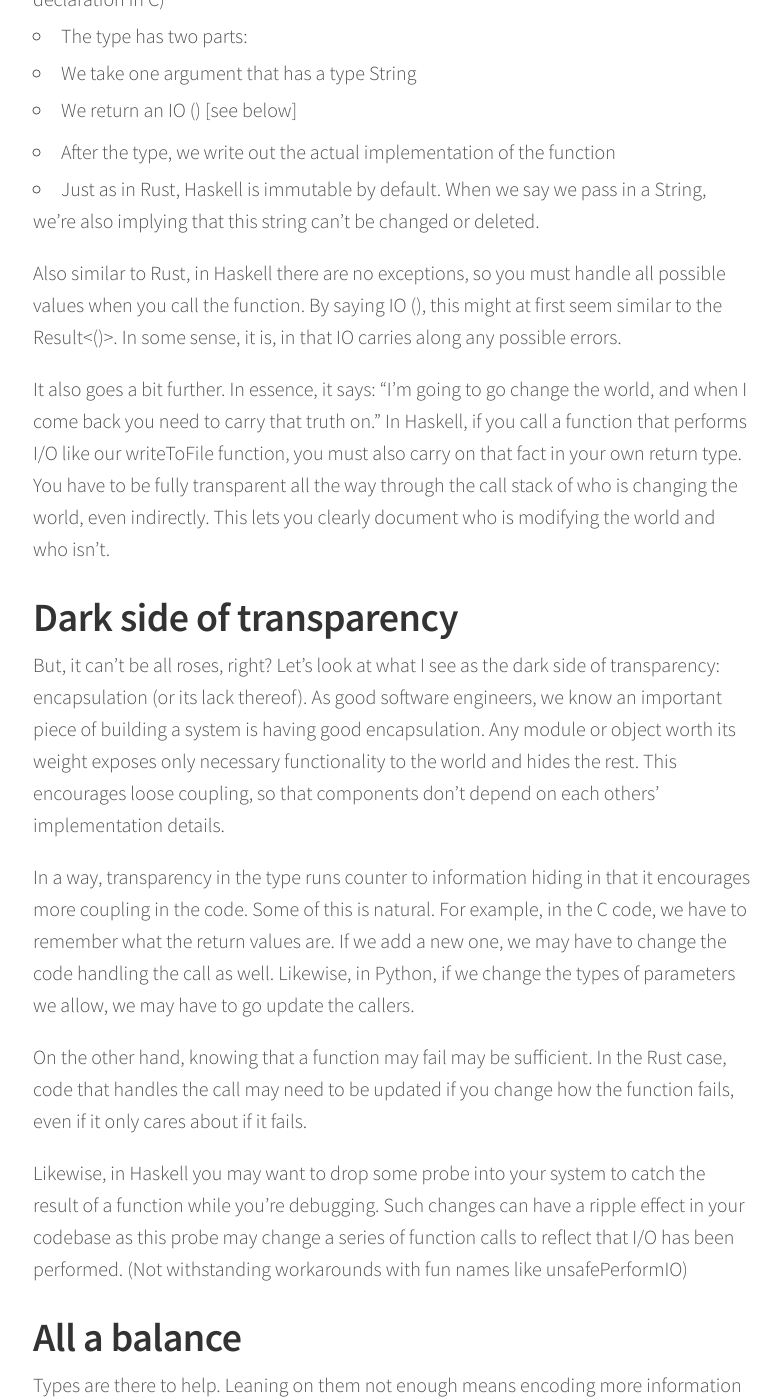
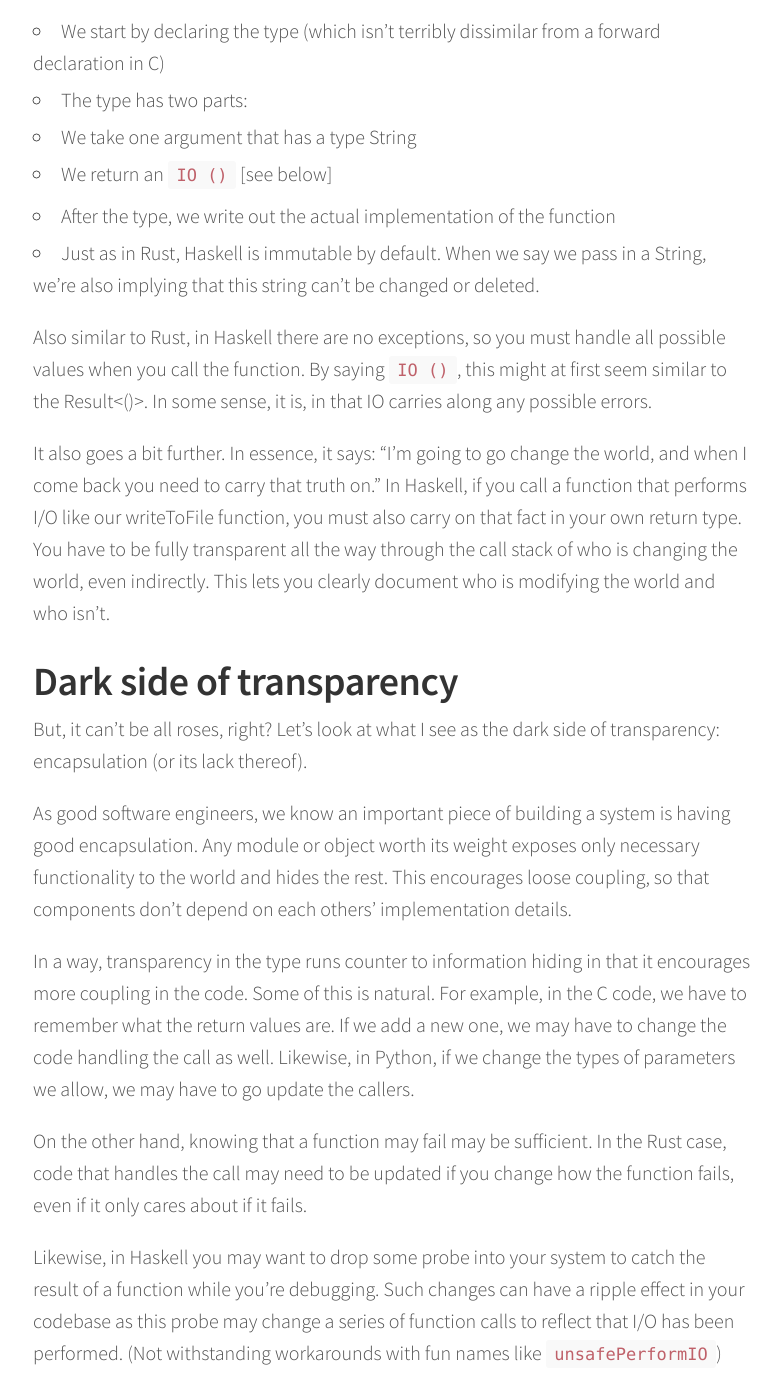
Before and after one commit to sophiajt/jntrnr.github.io, a Jekyll site: the page built from _posts/2015-10-28-transparency.md, in a window 1280 px wide and 1400 px high, scrolled down 3801 px. Shown: the whole window, without its empty margins (247-1028 px from the left). Built offline with Jekyll 4.4.1, drawn with Linux system fonts in a browser that asks for light colours; Markdown is read by kramdown in place of the engine named in the settings; some of the changed text lies outside the part shown.

````diff
--- a/_posts/2015-10-28-transparency.md
+++ b/_posts/2015-10-28-transparency.md
@@ -51,9 +51,9 @@ int writeToFile(char *name) {
 }
 {% endhighlight %}
 
-Moving into C, we start to see a bit more information popping out.  We know that it takes in a ```char*``` for the name.  Since this also isn't const, we know that it's allowed to change the contents of the string we pass in.  We also know it returns an int, likely for error codes.
+Moving into C, we start to see a bit more information popping out.  We know that it takes in a ```char*``` for the name.  Since this also isn't ```const```, we know that it's allowed to change the contents of the string we pass in.  We also know it returns an ```int```, likely for error codes.
 
-We are starting to see into what the function can do, but there's still quite a bit we don't know.  Can this function change our system?  Can the name value be deleted? Can the function raise a signal (a C-flavored way of exceptions/events)?  And what about those error codes?  How do we know the int is for error codes, and not returning the length of data written? If it is for error codes, how do we know which ones it supports?
+We are starting to see into what the function can do, but there's still quite a bit we don't know.  Can this function change our system?  Can the name value be deleted? Can the function raise a signal (a C-flavored way of exceptions/events)?  And what about those error codes?  How do we know the ```int``` is for error codes, and not returning the length of data written? If it is for error codes, how do we know which ones it supports?
 
 We've improved some, but we still lean heavily on conventions, code comments, and testing to ensure that this function behaves correctly.  As an aside: one interesting point of C is that it doesn't have exceptions, like many languages, so you're almost encouraged to have a more value-based programming style, though it lacks many common features that help fill out the value-based story (pattern matching, algebraic data types, etc).
 
@@ -67,12 +67,12 @@ fn writeToFile (name: &str) -> Result<()> {
 
 Above is a simple Rust version.  If you've never seen Rust before, let's quickly break down it says:
 
-* The 'fn' keyword creates our function
+* The ```fn``` keyword creates our function
 * Next, we give the function a name: writeToFile
-* Our function gets one argument called 'name' which has the type &str
-  * &str is a type in two parts: str being a simple string type, and & meaning that this value is being borrowed and is owned by someone else (aka you're not allowed to delete it)
-* Finally, we return something of type Result<()>
-  * Result<()> is the Rust way of saying I can either a) return successfully without a value (the () above) or b) I can return an error
+* Our function gets one argument called 'name' which has the type ```&str```
+  * ```&str``` is a type in two parts: ```str``` being a simple string type, and ```&``` meaning that this value is being borrowed and is owned by someone else (aka you're not allowed to delete it)
+* Finally, we return something of type ```Result<()>```
+  * ```Result<()>``` is the Rust way of saying I can either a) return successfully without a value (the () above) or b) I can return an error
 
 The Rust example tells a bit more of the story than the C version.  In Rust, everything is immutable by default, so we know from looking at the signature that what we pass in can't be changed.  It also won't be deleted, because what is passed is 'borrowed' rather than us giving ownership over to this function.  Rust is similar to C in that we don't have exceptions and instead use return values to denote success or failure (read more in Rust Error Handling).  Rust encodes the success or failure in the return value, requiring the caller to code defensively around possible errors.  This has the effect of encouraging code to be more robust by handling both success and failure where they can occur.
 
@@ -90,24 +90,25 @@ Since this might be unfamiliar let's take a second to breakdown what we're seein
 * We start by declaring the type (which isn't terribly dissimilar from a forward declaration in C)
 * The type has two parts:
   * We take one argument that has a type String
-  * We return an IO () [see below]
+  * We return an ```IO ()``` [see below]
 * After the type, we write out the actual implementation of the function
 * Just as in Rust, Haskell is immutable by default.  When we say we pass in a String, we're also implying that this string can't be changed or deleted.
 
-Also similar to Rust, in Haskell there are no exceptions, so you must handle all possible values when you call the function.  By saying IO (), this might at first seem similar to the Result<()>.  In some sense, it is, in that IO carries along any possible errors.
+Also similar to Rust, in Haskell there are no exceptions, so you must handle all possible values when you call the function.  By saying ```IO ()```, this might at first seem similar to the Result<()>.  In some sense, it is, in that IO carries along any possible errors.
 
 It also goes a bit further.  In essence, it says: "I'm going to go change the world, and when I come back you need to carry that truth on."  In Haskell, if you call a function that performs I/O like our writeToFile function, you must also carry on that fact in your own return type.  You have to be fully transparent all the way through the call stack of who is changing the world, even indirectly.  This lets you clearly document who is modifying the world and who isn't.
 
 # Dark side of transparency
 
 But, it can't be all roses, right?  Let's look at what I see as the dark side of transparency: encapsulation (or its lack thereof).
+
 As good software engineers, we know an important piece of building a system is having good encapsulation.  Any module or object worth its weight exposes only necessary functionality to the world and hides the rest.  This encourages loose coupling, so that components don't depend on each others' implementation details.
 
 In a way, transparency in the type runs counter to information hiding in that it encourages more coupling in the code.  Some of this is natural.  For example, in the C code, we have to remember what the return values are.  If we add a new one, we may have to change the code handling the call as well.  Likewise, in Python, if we change the types of parameters we allow, we may have to go update the callers.
 
 On the other hand, knowing that a function may fail may be sufficient.  In the Rust case, code that handles the call may need to be updated if you change how the function fails, even if it only cares about if it fails.
 
-Likewise, in Haskell you may want to drop some probe into your system to catch the result of a function while you're debugging.  Such changes can have a ripple effect in your codebase as this probe may change a series of function calls to reflect that I/O has been performed.  (Not withstanding workarounds with fun names like unsafePerformIO)
+Likewise, in Haskell you may want to drop some probe into your system to catch the result of a function while you're debugging.  Such changes can have a ripple effect in your codebase as this probe may change a series of function calls to reflect that I/O has been performed.  (Not withstanding workarounds with fun names like ```unsafePerformIO```)
 
 # All a balance
 
````
